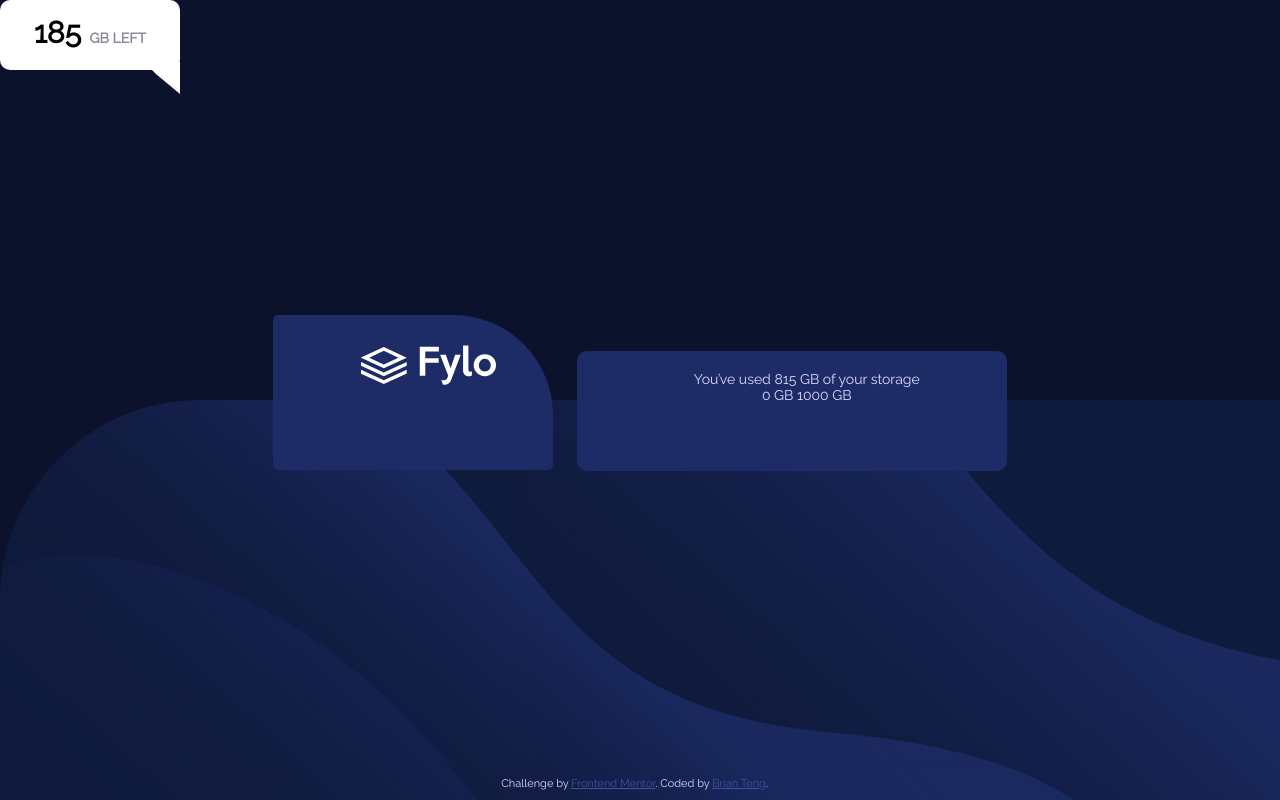
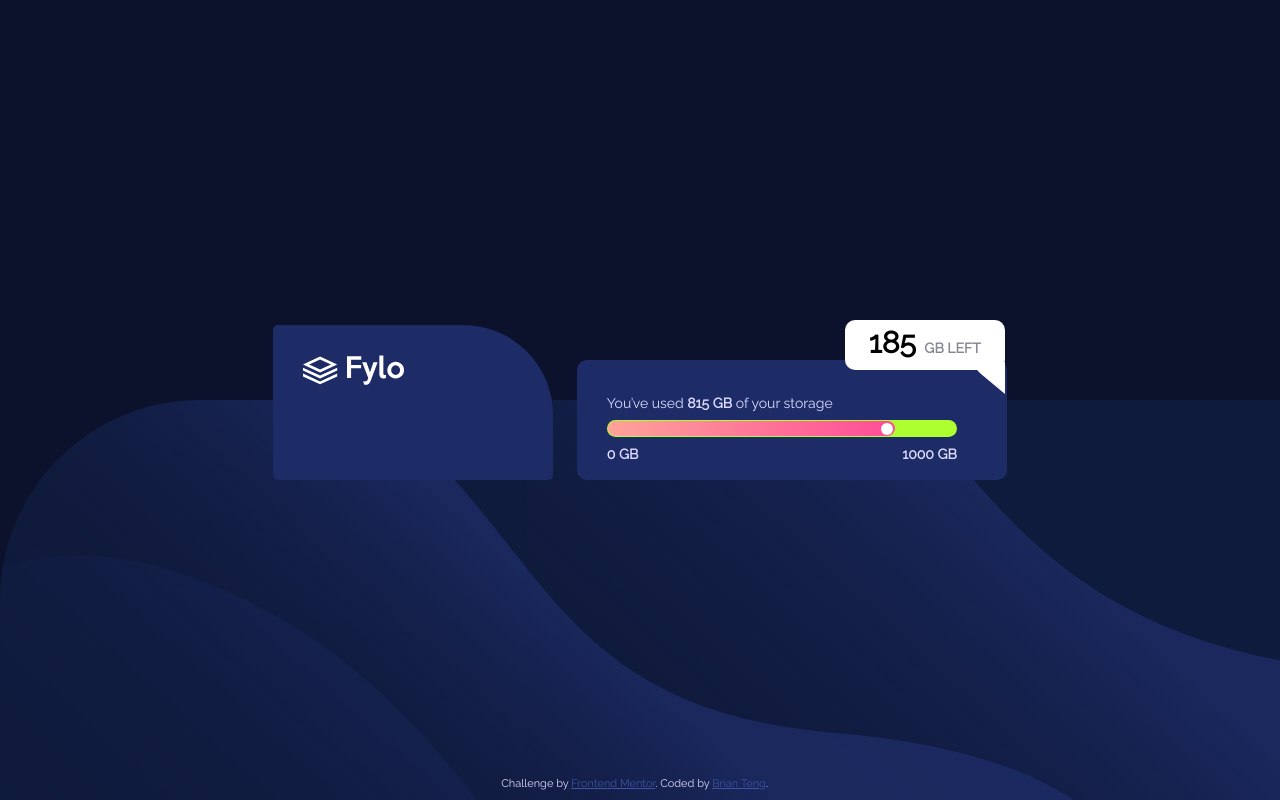
Before and after one commit to BETeng/Fylo, a plain HTML site: page fylo-data-storage-component-master/index.html in a window 1280 px wide. Drawn offline with Linux system fonts and the light colour scheme.

Commit message:
meter and alignment

```diff
--- a/fylo-data-storage-component-master/index.html
+++ b/fylo-data-storage-component-master/index.html
@@ -29,22 +29,41 @@
 
 
 
-  <div class="container speech sb">
-    <div class="arrow"></div>
-    <b>185</b> GB LEFT
-  </div>
+
 
   <div class="container roundedTL">
     <div class="box">
       <div class="container roundedTR">
-        <img src="./images/logo.svg" alt="logo">
+        <img src="./images/logo.svg" class="logo" alt="logo">
       </div>
 
       <div class="container c2">
-        <div class="text">You’ve used 815 GB of your storage</div>
-        <div class="meter"></div>
-        0 GB
-        1000 GB
+
+        <div class="container speech sb">
+          <div class="arrow"></div>
+          <b>185</b> GB LEFT
+        </div>
+
+
+
+        <div class="mtrBorder">
+          <div class="meter">
+            <div class="ball"></div>
+          </div>
+
+          <div class="text">You’ve used <strong>815 GB</strong> of your storage</div>
+
+          <div class="left">
+            0 GB
+          </div>
+
+          <div class="right">
+            1000 GB
+          </div>
+
+        </div>
+
+
       </div>
 
       <div class="attribution">
--- a/fylo-data-storage-component-master/style.css
+++ b/fylo-data-storage-component-master/style.css
@@ -28,19 +28,22 @@ html, body {
     text-align: center;
 }
 
+.logo{
+    position: absolute;
+    height: 30px;
+    left: 30px;
+}
+
 .roundedTR{
-    border-radius: 5px 100px 5px 5px;
+    border-radius: 5px 90px 5px 5px;
     width: 250px;
     height: 125px;
     justify-content: center;
     padding: 30px 0px 0px 30px;
     display: inline-block;
     position: relative;
-    top: -85px;
+    top: -75px;
 
-}
-img{
-    size: 90%;
 }
 
 .c2{
@@ -49,8 +52,38 @@ img{
     height: 100px;
     width: 400px;
     padding: 20px 0px 0px 30px;
-    top: -70px;
+    top: -75px;
     margin-left: 20px;
+}
+
+.mtrBorder{
+    top: 40px;
+    width: 350px;
+    height: 17px;
+    position: relative;
+    background-color:greenyellow;
+    border-radius: 10px;
+
+}
+
+.meter{
+    top:1px;
+    left: 1px;
+    height: 15px;
+    width: 82%;
+    position: absolute;
+    background-image: linear-gradient(to right, hsl(6, 100%, 80%), hsl(335, 100%, 65%) );
+    border-radius: 10px;
+}
+
+.ball{
+    position: absolute;
+    right: 1.5px;
+    height: 12px;
+    width: 12px;
+    border-radius: 10px;
+    top: 1.5px;
+    background-color: #fff;
 }
 
 .attribution{
@@ -65,12 +98,34 @@ img{
     color:hsl(229, 7%, 55%);
     font-weight: 700;
     display: inline-block;
-    height: 55px;
-    width: 180px;
+    height: 45px;
+    width: 160px;
     text-align: center;
-    padding-top: 15px;
-    position: relative;
+    padding-top: 5px;
+    position: absolute;
+    top: -40px;
+    right: 2px;
+}
 
+.text{
+    position: absolute;
+    top: -25px;
+    left: 0px;
+}
+
+.left{
+    display: inline;
+    bottom: -25px;
+    position: absolute;
+    left: 0px;
+    font-weight: 700;
+}
+.right{
+    display: inline;
+    bottom: -25px;
+    position: absolute;
+    right: 0px;
+    font-weight: 700;
 }
 
 .arrow{
```
